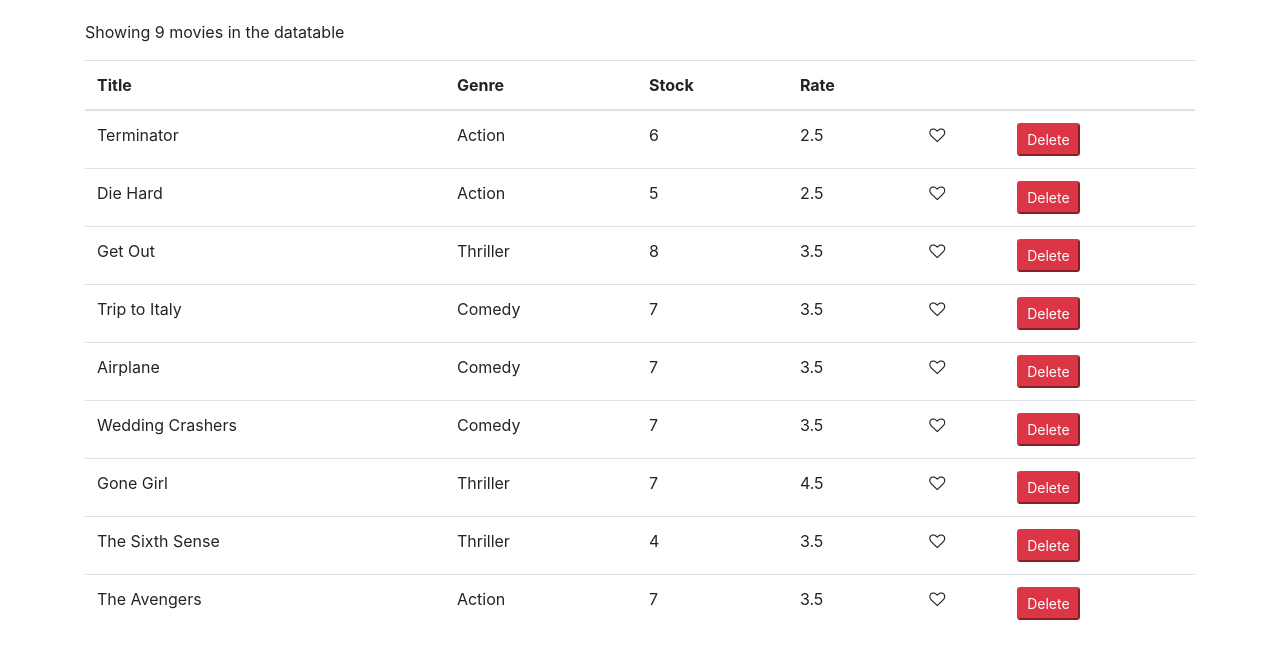
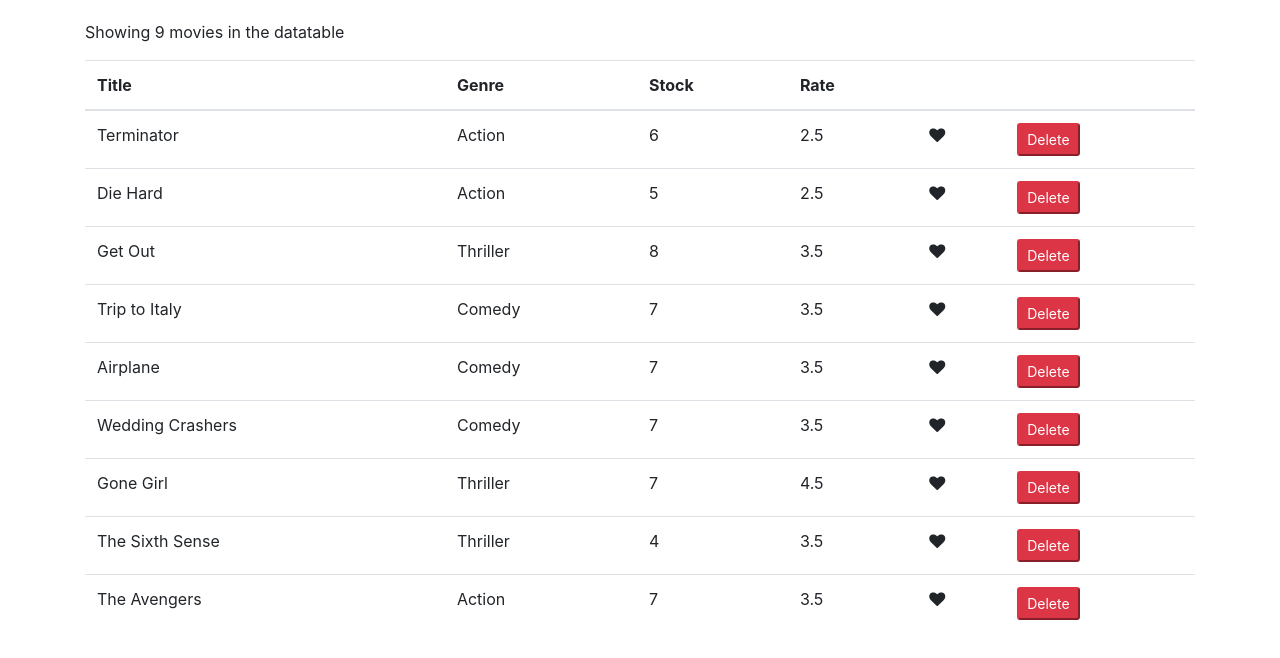
Before and after one commit to kusumghimire/react-vidly, a React (Create React App) app: page / in a window 1280 px wide. Shown: the top 658 px of the page. Built offline with nearby package versions, Linux system fonts and the light colour scheme.

Commit message:
heart full empty is updated

```diff
--- a/src/components/common/like.jsx
+++ b/src/components/common/like.jsx
@@ -6,8 +6,9 @@
 
 class Like extends Component{
     render(){
-     return(<i className="fa fa-heart-o" aria-hidden="true"></i>
-        )
+        let classes = "fa fa-heart";
+        if(!this.props.liked) classes += "-o";
+     return<i className={classes} aria-hidden="true"></i>;
     }
 }
 
--- a/src/components/movies.jsx
+++ b/src/components/movies.jsx
@@ -35,7 +35,7 @@
                    <td>{movie.genre.name}</td>
                    <td>{movie.numberInStock}</td>
                    <td>{movie.dailyRentalRate}</td>
-                   <td><Like /></td>
+                   <td><Like liked={true} /></td>
                    <td><button onClick={()=>this.handleDelete(movie)} className="btn-danger btn-sm">Delete</button></td>
                </tr>
             ))}
```
